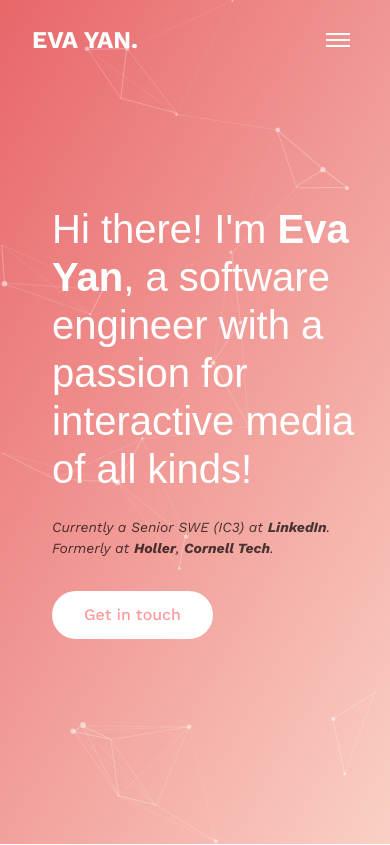
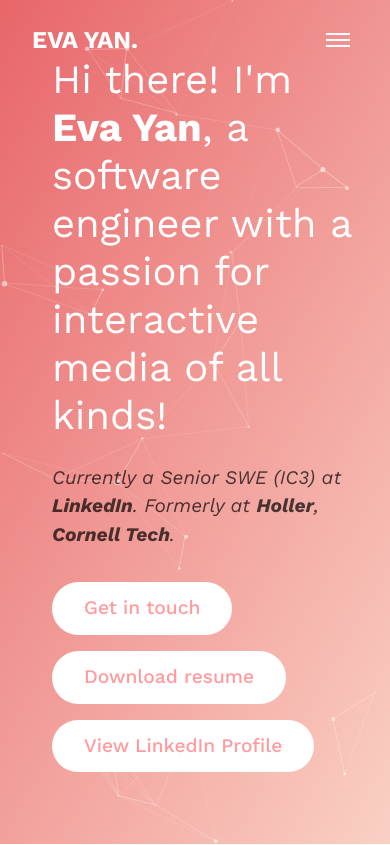
Before and after one commit to skeyan/dev-portfolio, a React (Vite) app: page / in a window 390 px wide. Shown: the top 845 px of the page. Built offline with nearby package versions, Linux system fonts and the light colour scheme.

Commit message:
Add more CTAs to hero

```diff
--- a/src/components/Hero.jsx
+++ b/src/components/Hero.jsx
@@ -22,9 +22,20 @@ const Hero = () => {
           <p className="hero-subtitle">
             Currently a Senior SWE (IC3) at <b>LinkedIn</b>. Formerly at <b>Holler</b>, <b>Cornell Tech</b>.
           </p>
-          <Link to="/contact" className="hero-button">
-            Get in touch
-          </Link>
+          <div className="hero-cta-container">
+            <Link to="/contact" className="hero-button">
+              Get in touch
+            </Link>
+            <button
+              onClick={() => window.open('/files/YanEva2025.pdf')}
+              className="hero-button"
+            >
+              Download resume
+            </button>
+            <a href="http://www.linkedin.com/in/sk-evayan" target="_blank" className="hero-button">
+              View LinkedIn Profile
+            </a>
+          </div>
         </div>
       </div>
     </section>
--- a/src/styles/components/hero.css
+++ b/src/styles/components/hero.css
@@ -57,7 +57,6 @@
 
 .hero-title {
   color: var(--text-light);
-    font-family: var(--font-heading);
   font-size: 3.5rem;
   font-weight: 400;
   line-height: 1.2;
@@ -78,11 +77,16 @@
 
 .hero-button {
   background-color: var(--text-light);
+  border: 0;
   border-radius: 9999px;
   color: var(--color-primary);
+  cursor: pointer;
   display: inline-block;
+  font-family: 'Work Sans';
+  font-size: 0.95rem;
   font-weight: 500;
   padding: 0.75rem 2rem;
+  margin-right: 1rem;
   text-decoration: none;
   transition: all var(--transition-fast);
 }
@@ -104,6 +108,11 @@
   }
 
   .hero-subtitle {
-      font-size: 0.875rem;
+    font-size: 1.2rem;
+  }
+
+  .hero-button {
+    font-size: 1.2rem;
+    margin-bottom: 1rem;
   }
 }
--- a/src/styles/components/projects.css
+++ b/src/styles/components/projects.css
@@ -12,7 +12,6 @@
 
   .projects-title {
     color: var(--text-dark);
-    font-family: var(--font-heading);
     font-size: 2.5rem;
     margin-bottom: 3rem;
   }
@@ -56,7 +55,6 @@
 
   .project-title {
     color: var(--text-dark);
-    font-family: var(--font-heading);
     font-size: 1.75rem;
     font-weight: 600;
   }
```
Lines whose indentation alone changed are shown as unchanged.
